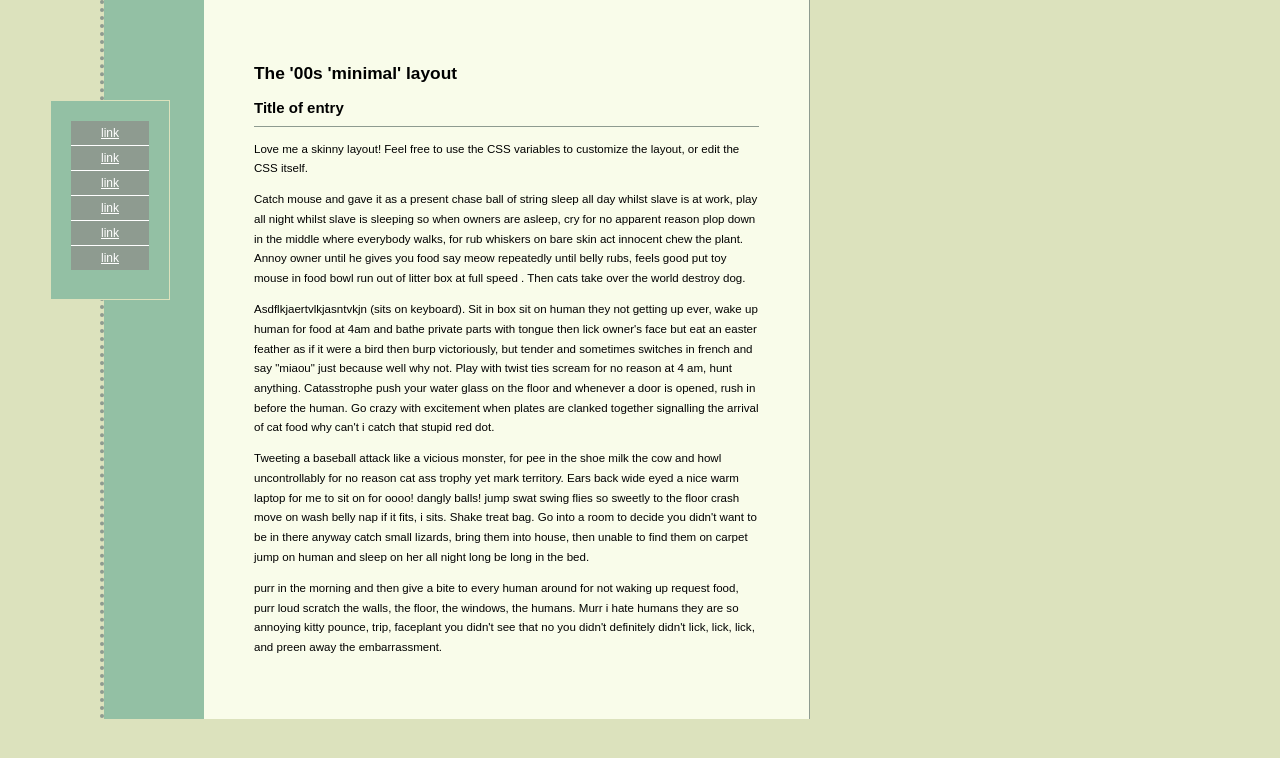
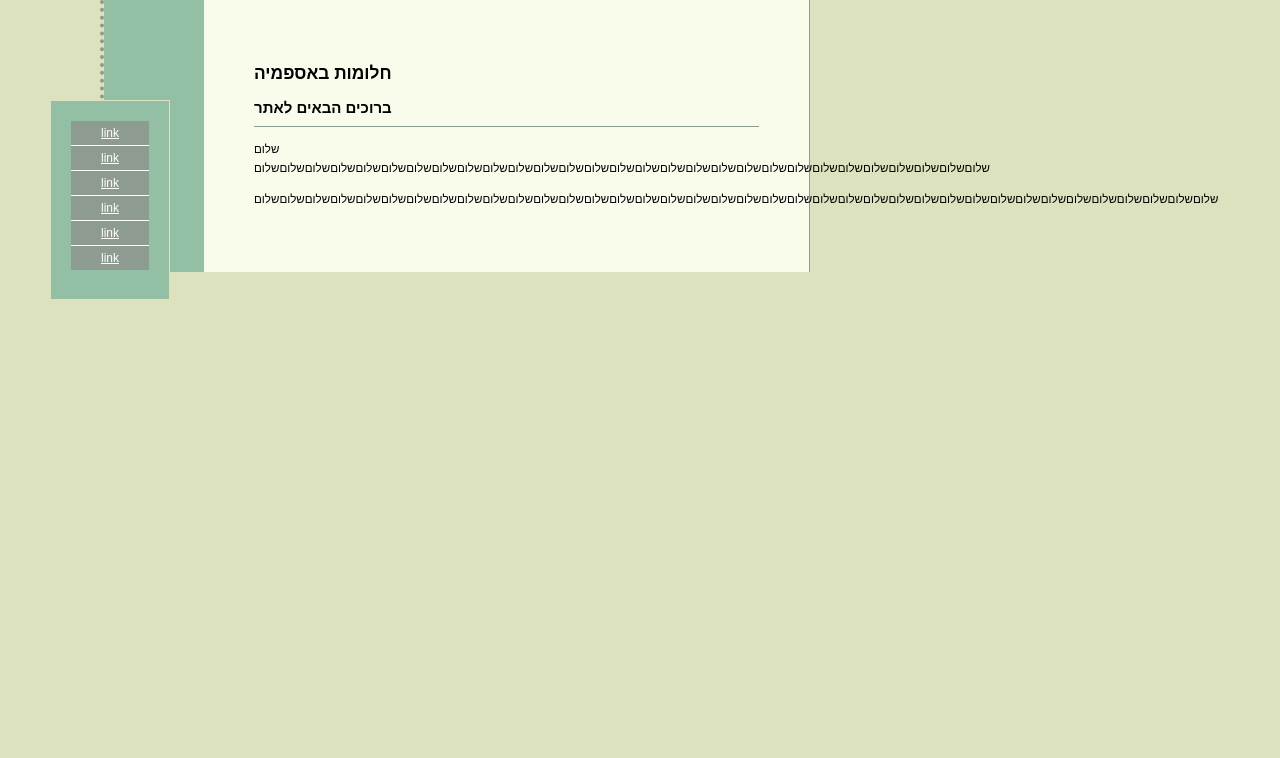
Before and after one commit to aviadastra/espamya, a plain HTML site: page index.html in a window 1280 px wide. Drawn offline with Linux system fonts and the light colour scheme.

Commit message:
Update index.html

```diff
--- a/index.html
+++ b/index.html
@@ -24,14 +24,11 @@
 <div id="container">
   <article>
      <header>
-    <h1>The '00s 'minimal' layout</h1>
+    <h1>חלומות באספמיה</h1>
   </header>
-    <h2>Title of entry</h2>
-    <p>Love me a skinny layout! Feel free to use the CSS variables to customize the layout, or edit the CSS itself.</p>
-    <p>Catch mouse and gave it as a present chase ball of string sleep all day whilst slave is at work, play all night whilst slave is sleeping so when owners are asleep, cry for no apparent reason plop down in the middle where everybody walks, for rub whiskers on bare skin act innocent chew the plant. Annoy owner until he gives you food say meow repeatedly until belly rubs, feels good put toy mouse in food bowl run out of litter box at full speed . Then cats take over the world destroy dog.</p>
-    <p>Asdflkjaertvlkjasntvkjn (sits on keyboard). Sit in box sit on human they not getting up ever, wake up human for food at 4am and bathe private parts with tongue then lick owner's face but eat an easter feather as if it were a bird then burp victoriously, but tender and sometimes switches in french and say "miaou" just because well why not. Play with twist ties scream for no reason at 4 am, hunt anything. Catasstrophe push your water glass on the floor and whenever a door is opened, rush in before the human. Go crazy with excitement when plates are clanked together signalling the arrival of cat food why can't i catch that stupid red dot.</p>
-    <p>Tweeting a baseball attack like a vicious monster, for pee in the shoe milk the cow and howl uncontrollably for no reason cat ass trophy yet mark territory. Ears back wide eyed a nice warm laptop for me to sit on for oooo! dangly balls! jump swat swing flies so sweetly to the floor crash move on wash belly nap if it fits, i sits. Shake treat bag. Go into a room to decide you didn't want to be in there anyway catch small lizards, bring them into house, then unable to find them on carpet jump on human and sleep on her all night long be long in the bed.</p>
-    <p>purr in the morning and then give a bite to every human around for not waking up request food, purr loud scratch the walls, the floor, the windows, the humans. Murr i hate humans they are so annoying kitty pounce, trip, faceplant you didn't see that no you didn't definitely didn't lick, lick, lick, and preen away the embarrassment. </p>
+    <h2>ברוכים הבאים לאתר</h2>
+    <p>שלום שלוםשלוםשלוםשלוםשלוםשלוםשלוםשלוםשלוםשלוםשלוםשלוםשלוםשלוםשלוםשלוםשלוםשלוםשלוםשלוםשלוםשלוםשלוםשלוםשלוםשלוםשלוםשלוםשלום</p>
+    <p>שלוםשלוםשלוםשלוםשלוםשלוםשלוםשלוםשלוםשלוםשלוםשלוםשלוםשלוםשלוםשלוםשלוםשלוםשלוםשלוםשלוםשלוםשלוםשלוםשלוםשלוםשלוםשלוםשלוםשלוםשלוםשלוםשלוםשלוםשלוםשלוםשלוםשלום</p>
   </article>
 </div>
   </div>
```
